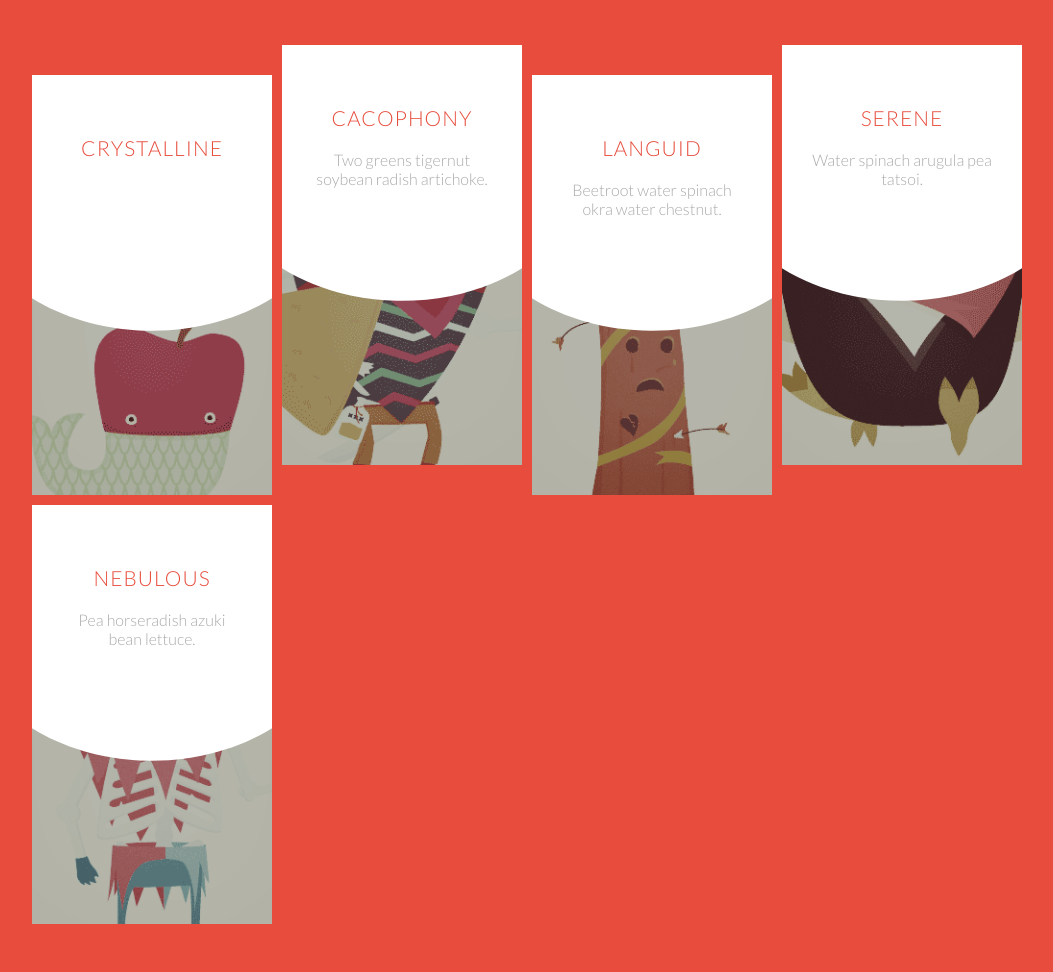
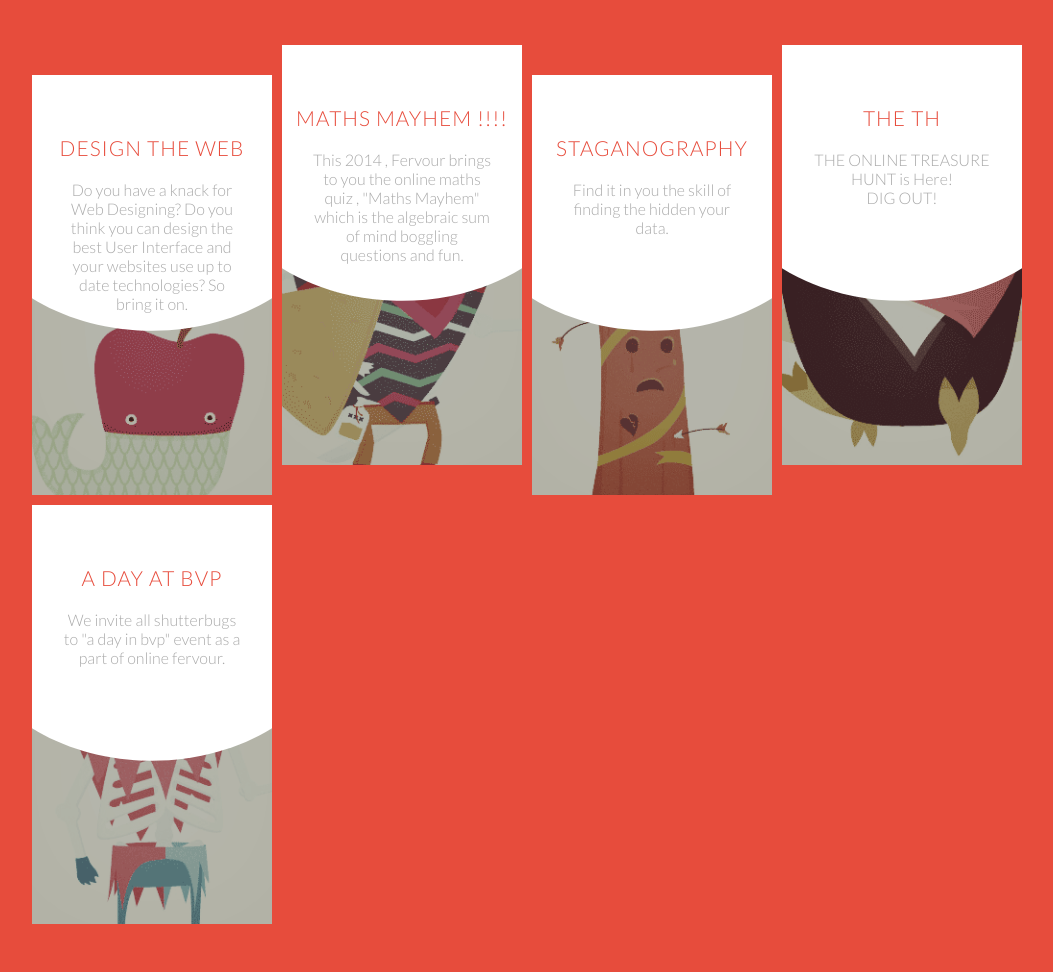
Before and after one commit to adishr09/Fervour_2014, a PHP site: page /online.php in a window 1280 px wide. Shown: the part 225-1197 px from the top of the page, without its empty margins (113-1166 px from the left). Run offline with PHP 8.4, Linux system fonts and the light colour scheme.

Commit message:
Online fervour

```diff
--- a/Online/online.php
+++ b/Online/online.php
@@ -30,8 +30,9 @@
 						<img src="img/2.png" />
 						<svg viewBox="0 0 180 320" preserveAspectRatio="none"><path d="m 0,0 0,171.14385 c 24.580441,15.47138 55.897012,24.75772 90,24.75772 34.10299,0 65.41956,-9.28634 90,-24.75772 L 180,0 0,0 z"/></svg>
 						<figcaption>
-							<h2>Crystalline</h2>
-							<p></p>
+							<h2>DESIGN THE WEB</h2>
+							<p>Do you have a knack for Web Designing? Do you think you can design the best User Interface and your websites use up to                                date technologies? So bring it on.
+                            </p>
 							<button>View</button>
 						</figcaption>
 					</figure>
@@ -42,8 +43,8 @@
 						<img src="img/4.png" />
 						<svg viewBox="0 0 180 320" preserveAspectRatio="none"><path d="m 0,0 0,171.14385 c 24.580441,15.47138 55.897012,24.75772 90,24.75772 34.10299,0 65.41956,-9.28634 90,-24.75772 L 180,0 0,0 z"/></svg>
 						<figcaption>
-							<h2>Cacophony</h2>
-							<p>Two greens tigernut soybean radish artichoke.</p>
+							<h2>MATHS MAYHEM !!!!</h2>
+							<p>This 2014 ,   Fervour brings to you the online maths quiz , "Maths Mayhem" which is the algebraic sum of mind boggling questions and fun.</p>
 							<button>View</button>
 						</figcaption>
 					</figure>
@@ -54,8 +55,8 @@
 						<img src="img/6.png" />
 						<svg viewBox="0 0 180 320" preserveAspectRatio="none"><path d="m 0,0 0,171.14385 c 24.580441,15.47138 55.897012,24.75772 90,24.75772 34.10299,0 65.41956,-9.28634 90,-24.75772 L 180,0 0,0 z"/></svg>
 						<figcaption>
-							<h2>Languid</h2>
-							<p>Beetroot water spinach okra water chestnut.</p>
+							<h2>STAGANOGRAPHY</h2>
+							<p>Find it in you the skill of finding the hidden your data.</p>
 							<button>View</button>
 						</figcaption>
 					</figure>
@@ -66,8 +67,9 @@
 						<img src="img/8.png" />
 						<svg viewBox="0 0 180 320" preserveAspectRatio="none"><path d="m 0,0 0,171.14385 c 24.580441,15.47138 55.897012,24.75772 90,24.75772 34.10299,0 65.41956,-9.28634 90,-24.75772 L 180,0 0,0 z"/></svg>
 						<figcaption>
-							<h2>Serene</h2>
-							<p>Water spinach arugula pea tatsoi.</p>
+							<h2>THE TH</h2>
+							<p>THE ONLINE TREASURE HUNT is Here!<br>
+                                DIG OUT!</p>
 							<button>View</button>
 						</figcaption>
 					</figure>
@@ -78,8 +80,9 @@
 						<img src="img/1.png" />
 						<svg viewBox="0 0 180 320" preserveAspectRatio="none"><path d="m 0,0 0,171.14385 c 24.580441,15.47138 55.897012,24.75772 90,24.75772 34.10299,0 65.41956,-9.28634 90,-24.75772 L 180,0 0,0 z"/></svg>
 						<figcaption>
-							<h2>Nebulous</h2>
-							<p>Pea horseradish azuki bean lettuce.</p>
+							<h2>A DAY AT BVP</h2>
+							<p>We invite all shutterbugs to "a day in bvp" event as a part of online
+                            fervour.</p>
 							<button>View</button>
 						</figcaption>
 					</figure>
```
